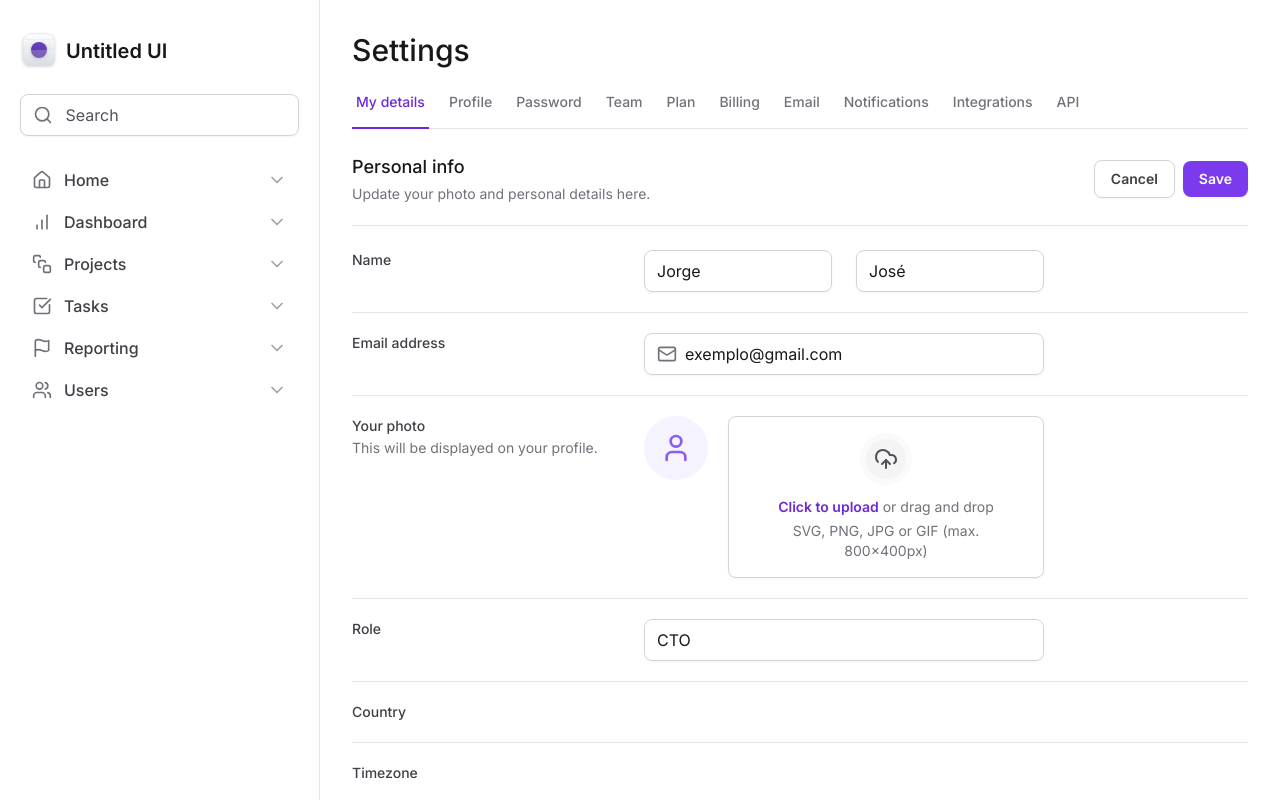
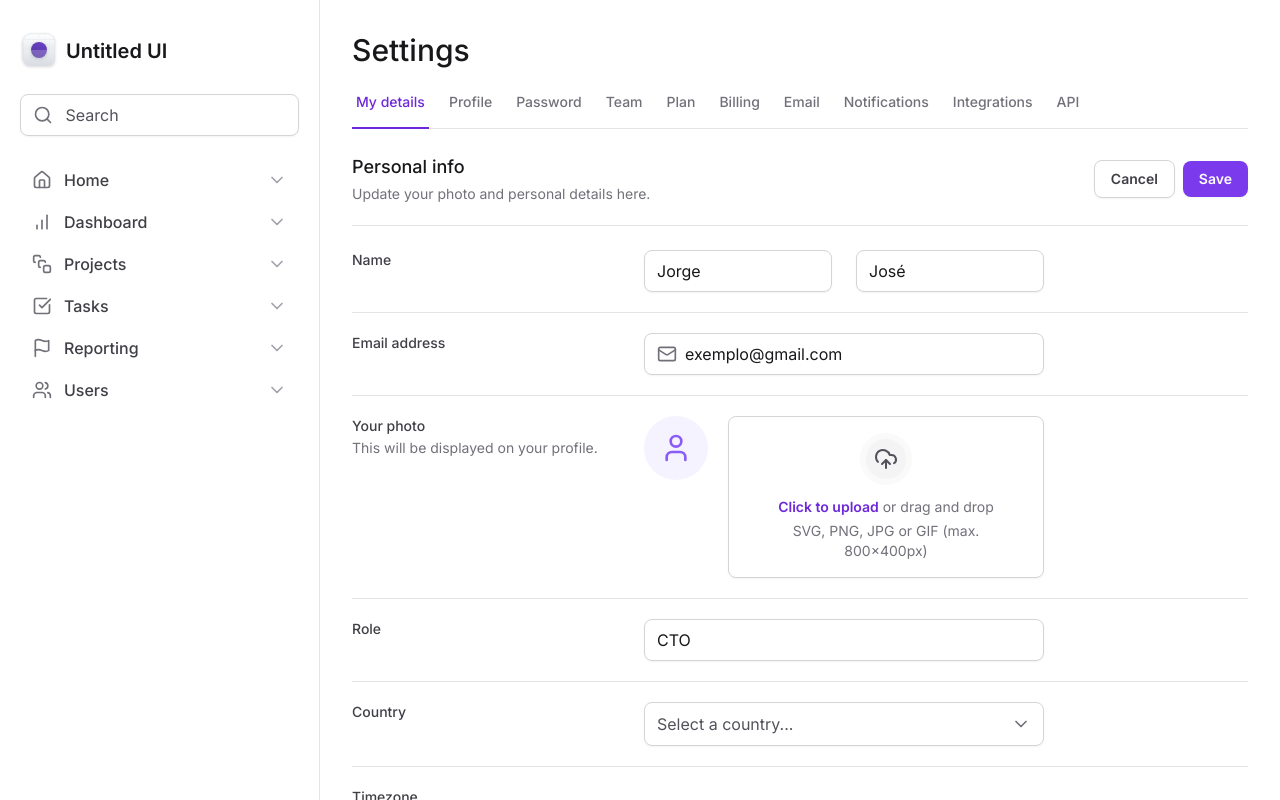
Before and after one commit to jorgedss/tailwind-css, a Next.js app: page / in a window 1280 px wide. Shown: the top 800 px of the page. Built offline with nearby package versions, Linux system fonts and the light colour scheme.

Commit message:
Criando Select de Pais

```diff
--- a/package.json
+++ b/package.json
@@ -9,6 +9,7 @@
     "lint": "next lint"
   },
   "dependencies": {
+    "@radix-ui/react-select": "^2.1.1",
     "@radix-ui/react-tabs": "^1.1.0",
     "framer-motion": "^11.3.28",
     "lucide-react": "^0.428.0",
--- a/src/app/page.tsx
+++ b/src/app/page.tsx
@@ -1,8 +1,10 @@
 import { SettingTabs } from '@/components/SettingTabs'
 
 import * as Input from '@/components/Input'
+
 import { Mail } from 'lucide-react'
 import * as FileInput from '@/components/Form/FileInput'
+import { Select } from '@/components/Form/Select'
 
 export default function Home() {
   return (
@@ -113,8 +115,7 @@
             >
               Country
             </label>
-
-            <div></div>
+            <Select />
           </div>
 
           <div className="grid gap-3  pt-5 grid-cols-form">
--- /dev/null
+++ b/src/components/Form/Select.tsx
@@ -0,0 +1,46 @@
+'use client'
+import * as SelectPrimitive from '@radix-ui/react-select'
+import { Check, ChevronDown } from 'lucide-react'
+export interface SelectProps {}
+
+export function Select() {
+  return (
+    <SelectPrimitive.Root>
+      <SelectPrimitive.Trigger className="data-[placeholder]:text-zinc-600 flex h-11 w-full items-center justify-between gap-3 rounded-lg border border-zinc-300 px-3 py-2 shadow-sm">
+        <SelectPrimitive.Value
+          className="text-black"
+          placeholder="Select a country..."
+        />
+        <SelectPrimitive.Icon>
+          <ChevronDown className="h-5 w-5 text-zinc-500" />
+        </SelectPrimitive.Icon>
+      </SelectPrimitive.Trigger>
+
+      <SelectPrimitive.Portal>
+        <SelectPrimitive.Content
+          side="bottom"
+          sideOffset={8}
+          position="popper"
+          className="z-10 rounded-lg border border-zinc-200 bg-white w-[--radix-select-trigger-width] overflow-hidden"
+        >
+          <SelectPrimitive.Viewport>
+            <SelectPrimitive.Item
+              value="br"
+              className="flex items-center justify-between gap-2 px-3 py-2.5 outline-none
+              data-[highlighted]:bg-zinc-50
+            "
+            >
+              <SelectPrimitive.ItemText className="text-black">
+                Brazil
+              </SelectPrimitive.ItemText>
+
+              <SelectPrimitive.ItemIndicator>
+                <Check className="h-4 w-4 text-violet-500" />
+              </SelectPrimitive.ItemIndicator>
+            </SelectPrimitive.Item>
+          </SelectPrimitive.Viewport>
+        </SelectPrimitive.Content>
+      </SelectPrimitive.Portal>
+    </SelectPrimitive.Root>
+  )
+}
```
Also changed, not shown: 1 other file (tests, documents, lock files or other folders).
